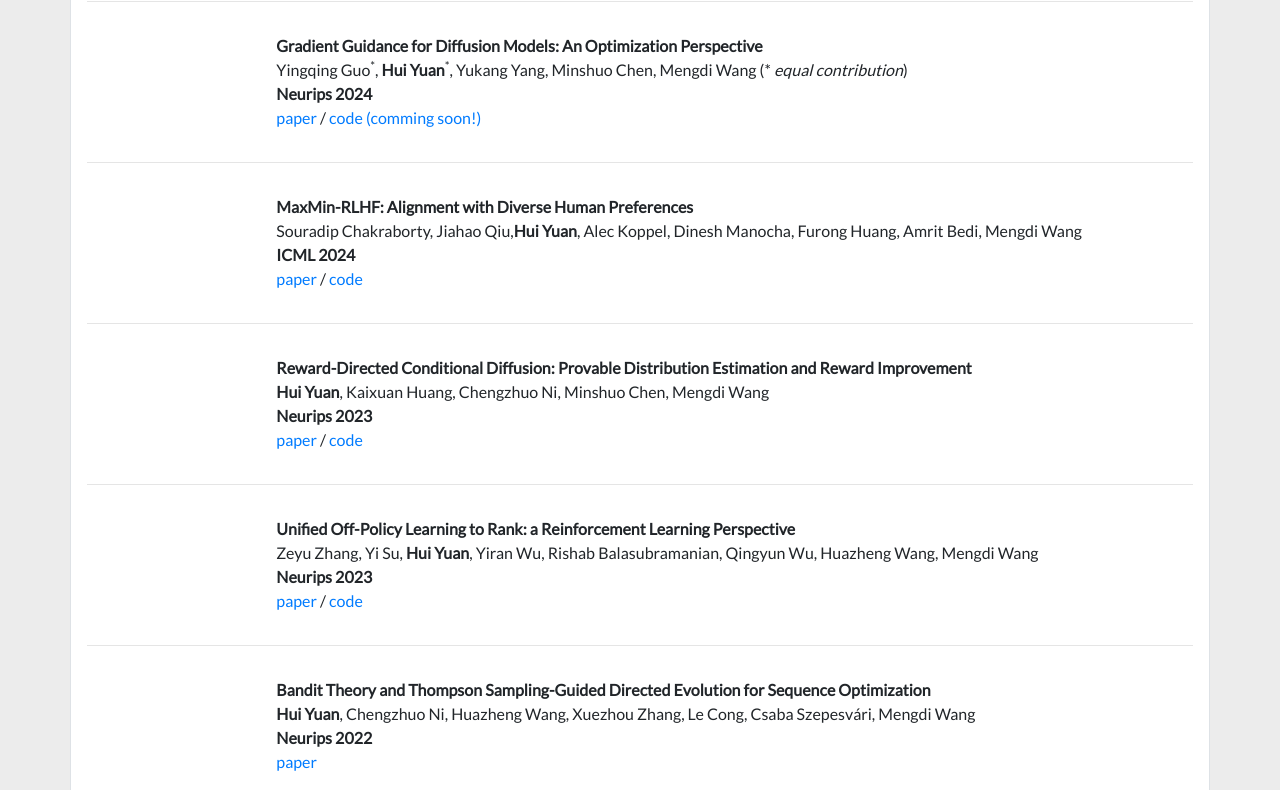
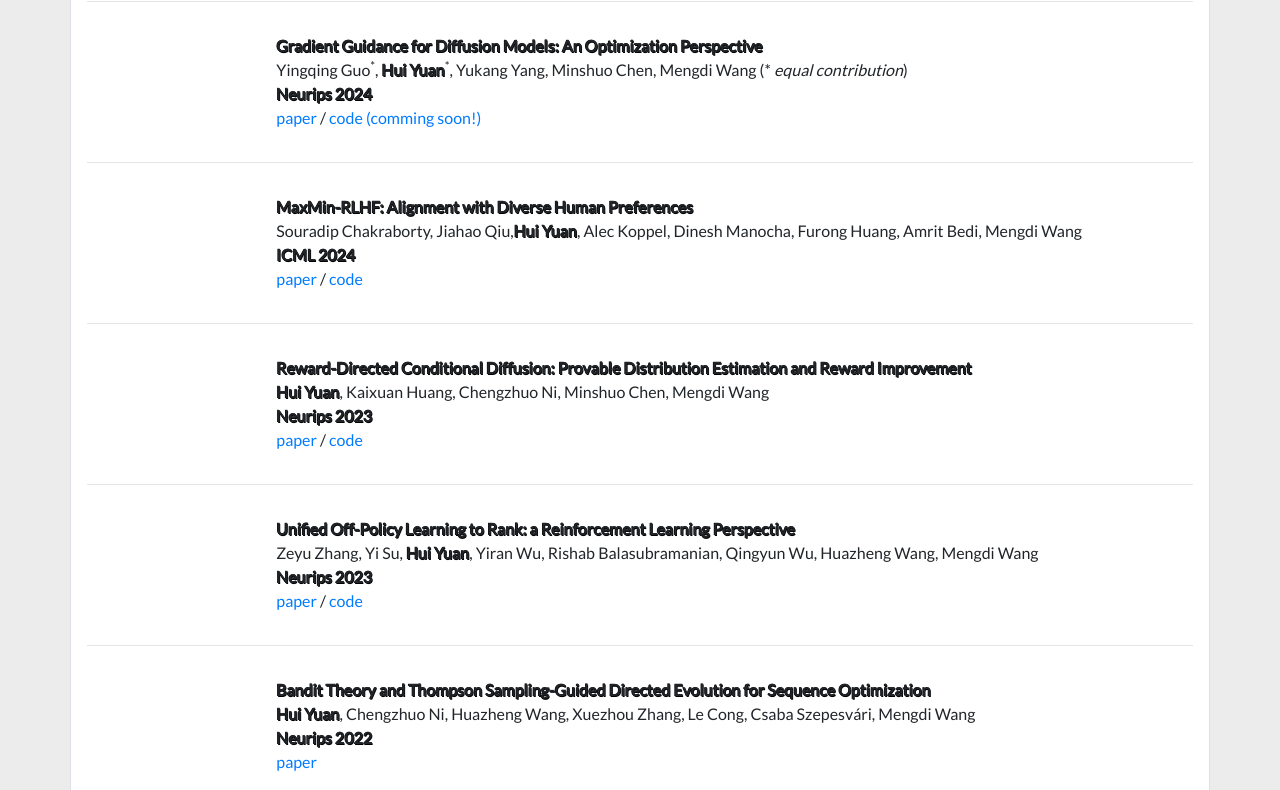
Before and after one commit to hhhhuiyuan/hhhhuiyuan.github.io, a plain HTML site: page index.html in a window 1280 px wide. Shown: the part 683-1473 px from the top of the page. Drawn offline with nearby package versions, Linux system fonts and the light colour scheme.

Commit message:
bold font

```diff
--- a/index.html
+++ b/index.html
@@ -26,7 +26,8 @@
         </style>
         <style>
             strong {
-                font-weight: 2000; /* Increase the boldness */
+                font-weight: 900;
+                text-shadow: 0.5px 0.5px 0 black, -0.5px -0.5px 0 black;
             }
         </style>
 
```
